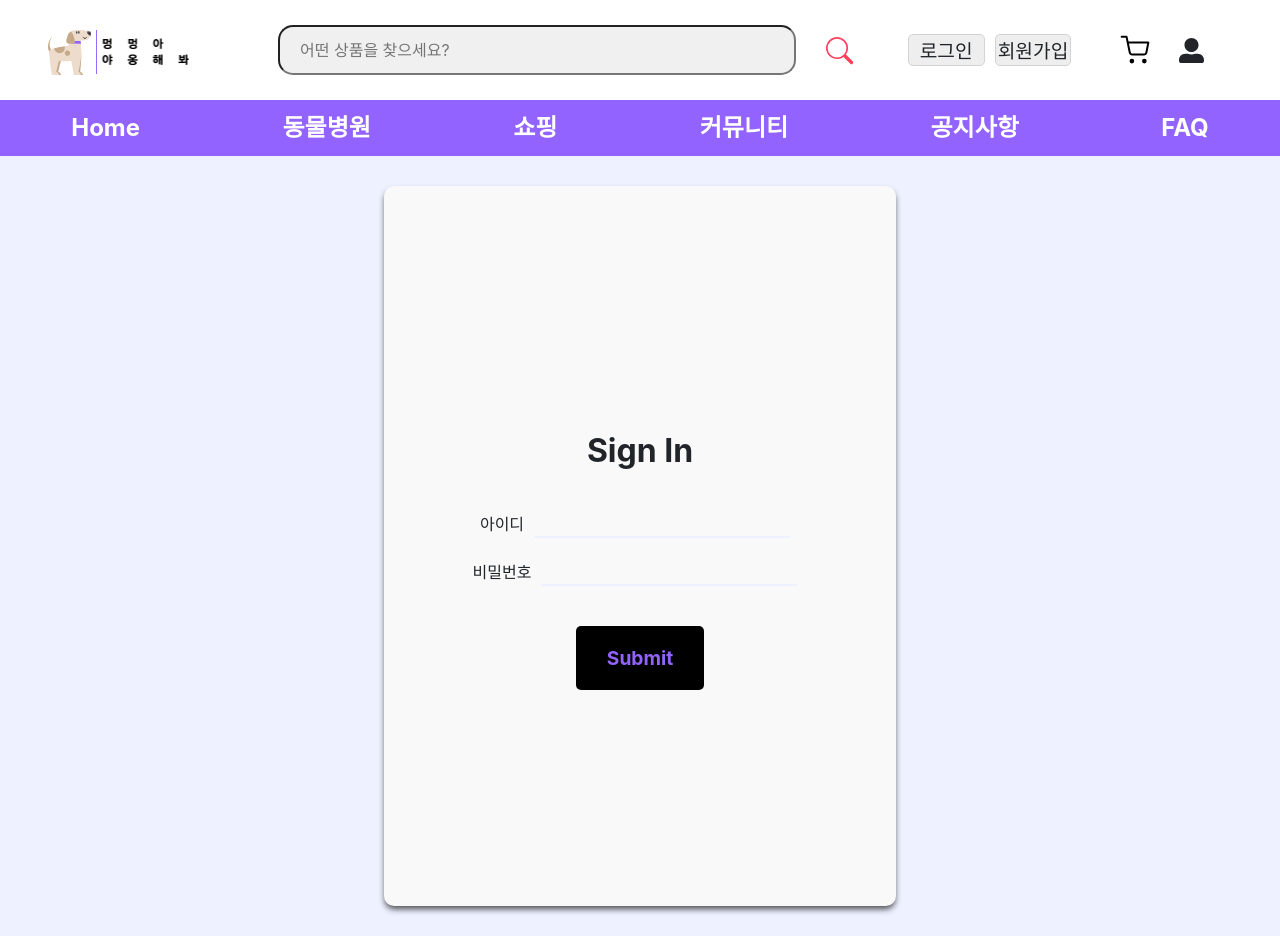
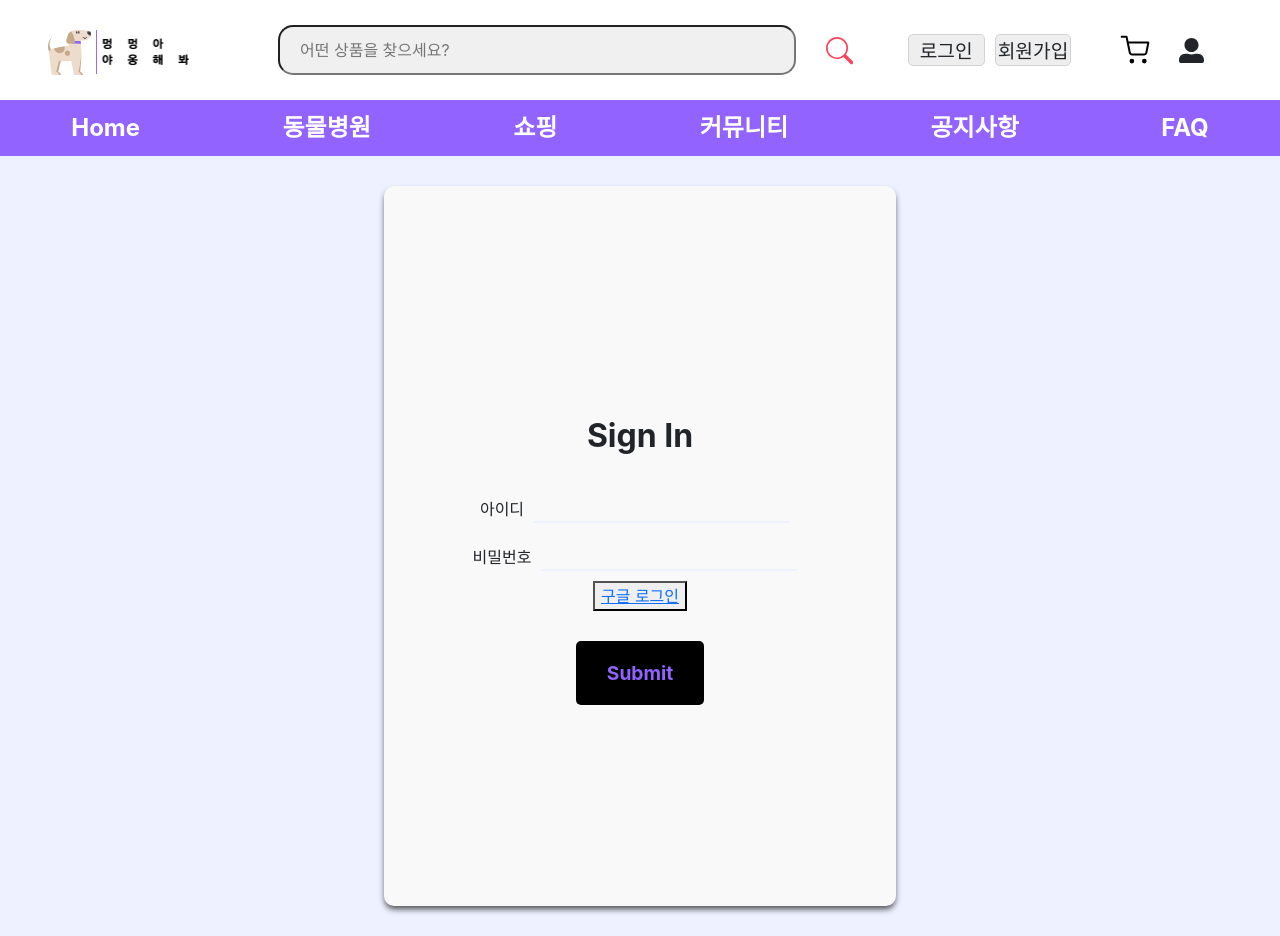
Before and after one commit to codestates-seb/-seb39_main_003-, a React (Create React App) app in the folder client/: page /login in a window 1280 px wide. Built offline with nearby package versions, Linux system fonts and the light colour scheme; the HTML template or start-up script is replaced by a standard one.

Commit message:
단순 수정

```diff
--- a/client/src/pages/MyPage/Category/SignIn.js
+++ b/client/src/pages/MyPage/Category/SignIn.js
@@ -1,5 +1,5 @@
 /* eslint-disable no-use-before-define */
-import React from 'react'
+import React, { useEffect } from 'react'
 import styled from 'styled-components'
 // import { Link } from 'react-router-dom'
 import { useForm } from "react-hook-form";
@@ -130,14 +130,27 @@ function SignIn() {
       console.log(err.response.headers.Authorization);
       alert("이메일 혹은 비밀번호를 확인하세요") ;
     })
-    // .catch(err => console.err(err));
   }
+
+//   const GoogleLogin = () => {
+
+
+//     fetch(`http://211.204.66.186:8080/oauth/google/login`, {
+//       method: 'POST'
+//     })
+//     .then(() => {
+//       navigate('/')
+//     })
+//     .catch(() => console.log('실패'))
+// }
+
 
   return (
     <Wrapper>
       {/* 로그인 페이지 */}
       <div className='signInTerritory'>
         <div className='signInBackground'>
+
 
           {/* 로그인 본문 */}
           <h2 className='text'>Sign In</h2>
@@ -155,9 +168,9 @@ function SignIn() {
                 </div>
             </div>
 
-            {/* <button>
-              <a href='211.204.66.186:8080/oauth2/authorization/google'>구글 로그인</a>
-            </button> */}
+            <button>
+              <a href='http://211.204.66.186:8080/oauth/google/login'>구글 로그인</a>
+            </button>
 
               {/* 로그인 버튼 */}
               <input className='siButton' type="submit"></input>
```
